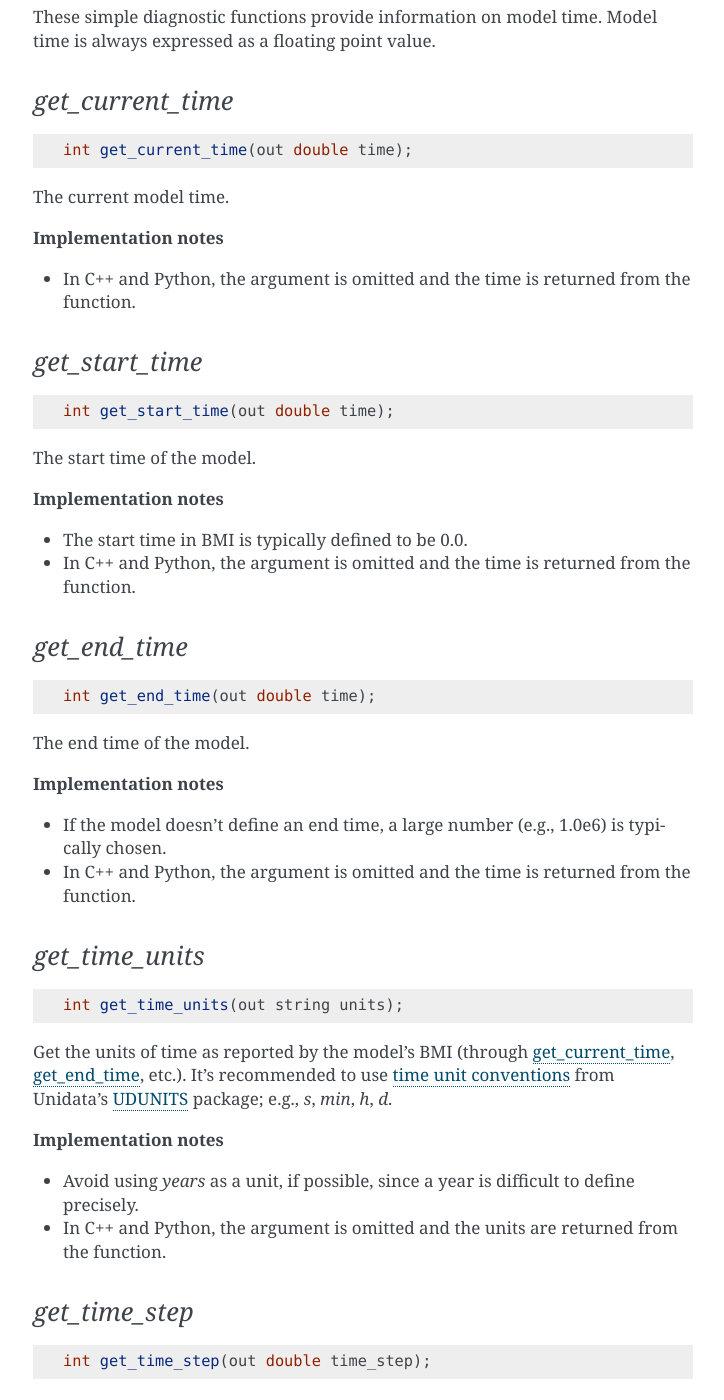
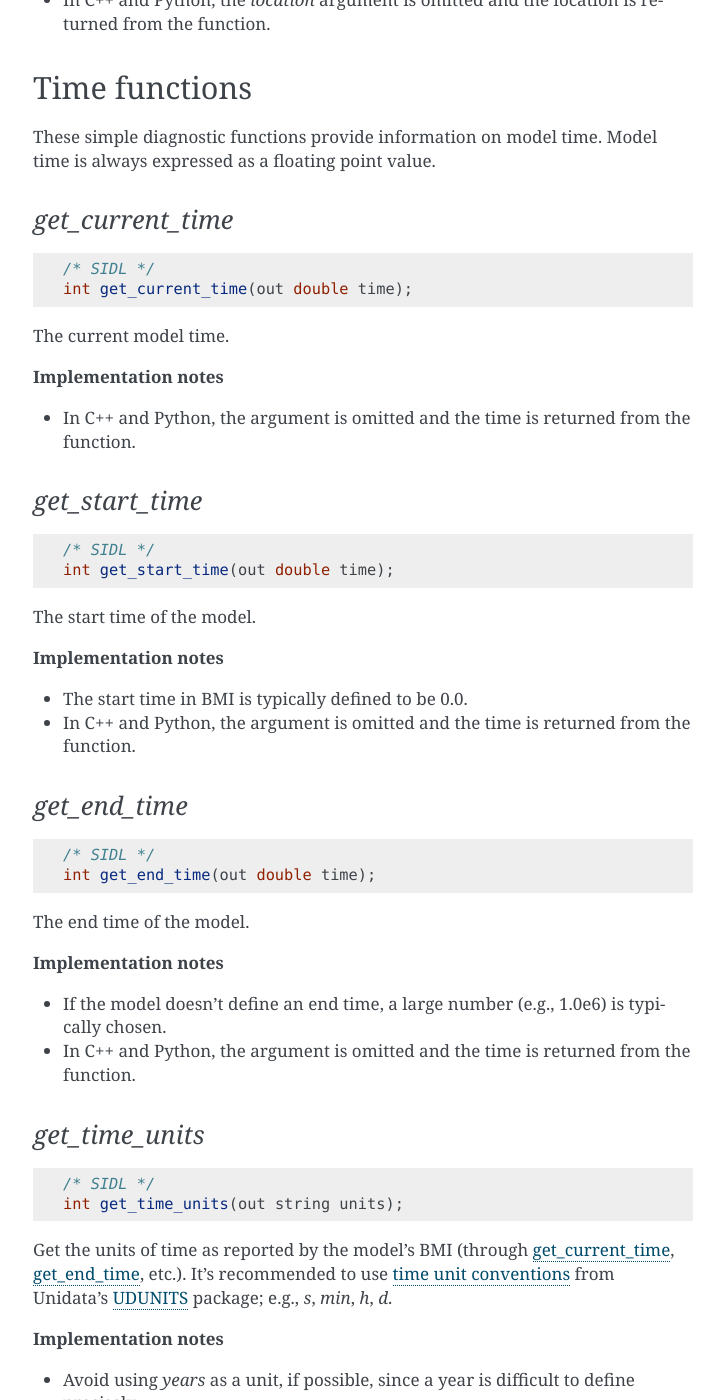
Before and after one commit to csdms/bmi, a Sphinx documentation site: the page built from docs/source/index.rst, in a window 1280 px wide and 1400 px high, scrolled down 9228 px. Shown: the whole window, without its empty margins (387-1111 px from the left). Built offline with Sphinx 7.4.7, drawn with Linux system fonts in a browser that asks for light colours; formulas are drawn with MathJax 3; some of the changed text lies outside the part shown.

Commit message:
Add SIDL comment to each function prototype
I don't people to confuse the function prototype with another language.

```diff
--- a/docs/source/bmi.time_funcs.rst
+++ b/docs/source/bmi.time_funcs.rst
@@ -13,6 +13,7 @@ Model time is always expressed as a floating point value.
 
 .. code-block:: java
 
+   /* SIDL */
    int get_current_time(out double time);
 
 The current model time.
@@ -29,6 +30,7 @@ The current model time.
 
 .. code-block:: java
 
+   /* SIDL */
    int get_start_time(out double time);
 
 The start time of the  model.
@@ -47,6 +49,7 @@ The start time of the  model.
 
 .. code-block:: java
 
+   /* SIDL */
    int get_end_time(out double time);
 
 The end time of the  model.
@@ -66,6 +69,7 @@ The end time of the  model.
 
 .. code-block:: java
 
+   /* SIDL */
    int get_time_units(out string units);
 
 Get the units of time as reported by the model's BMI (through
@@ -88,6 +92,7 @@ It's recommended to use `time unit conventions`_ from Unidata's
 
 .. code-block:: java
 
+   /* SIDL */
    int get_time_step(out double time_step);
 
 Get the time step used in the model.
--- a/docs/source/bmi.var_funcs.rst
+++ b/docs/source/bmi.var_funcs.rst
@@ -19,6 +19,7 @@ type or unit conversions can be applied when necessary.
 
 .. code-block:: java
 
+   /* SIDL */
    int get_var_grid(in string name, out int grid);
 
 Each input and output variable is defined on a grid.
@@ -44,6 +45,7 @@ A model can have one or more grids.
 
 .. code-block:: java
 
+   /* SIDL */
    int get_var_type(in string name, out string type);
 
 The `get_var_type` function provides the data type of the
@@ -64,6 +66,7 @@ used by the `dtype`_ attribute; e.g., `int32`, `float`, etc.
 
 .. code-block:: java
 
+   /* SIDL */
    int get_var_units(in string name, out string units);
 
 Get the units of the given variable.
@@ -92,7 +95,8 @@ full description of valid unit names and a list of supported units.
 
 .. code-block:: java
 
-    int get_var_itemsize(in string name, out int size);
+   /* SIDL */
+   int get_var_itemsize(in string name, out int size);
 
 The `get_var_itemsize` function provides the size, in bytes,
 of a single element of the variable.
@@ -112,8 +116,8 @@ For example, if data for a variable are stored as 64-bit integers,
 
 .. code-block:: java
 
-    int get_var_nbytes(in string name, out int nbytes);
-
+   /* SIDL */
+   int get_var_nbytes(in string name, out int nbytes);
 
 The `get_var_nbytes` function provides the total amount of memory used to store
 a variable; i.e., the number of items multiplied by the size of each item.
@@ -131,7 +135,8 @@ a variable; i.e., the number of items multiplied by the size of each item.
 
 .. code-block:: java
 
-    int get_var_location(in string name, out string location);
+   /* SIDL */
+   int get_var_location(in string name, out string location);
 
 The `get_var_location` function,
 given a variable name, returns a string that indicates on what grid
```
